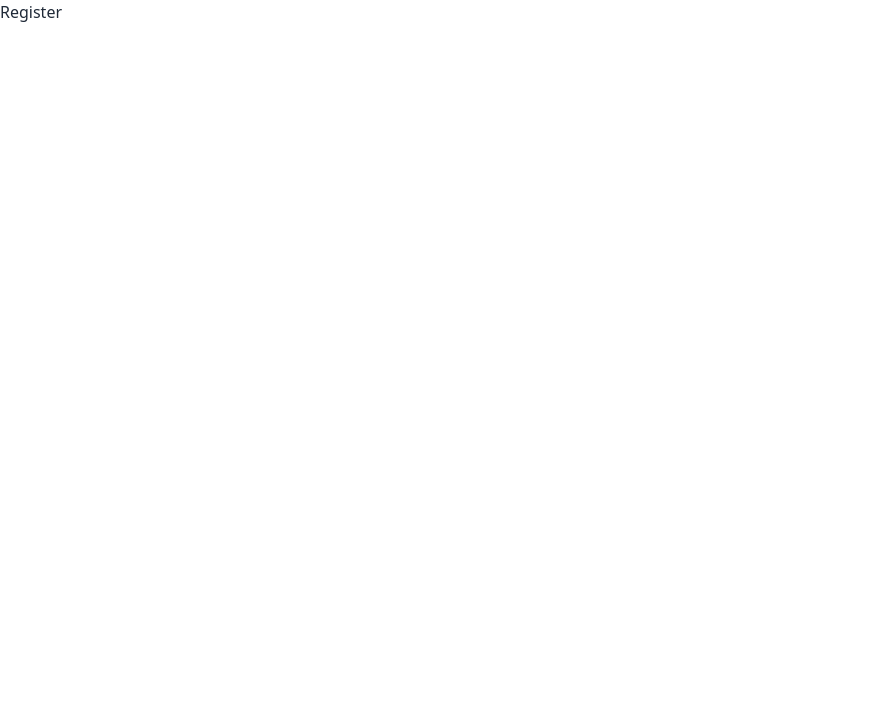
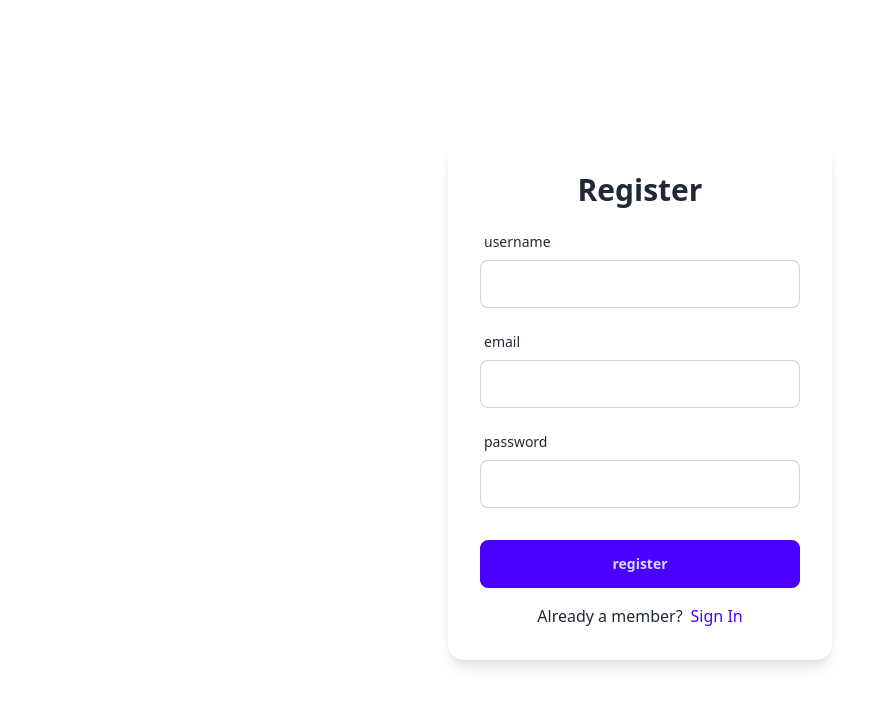
Before and after one commit to roy-sourish/ecommerce-comfyStore-v1, a React (Vite) app: page /register in a window 1280 px wide. Shown: the top 706 px of the page, without its empty margins (0-893 px from the left). Built offline with nearby package versions, Linux system fonts and the light colour scheme.

Commit message:
register page

```diff
--- a/src/pages/Register.jsx
+++ b/src/pages/Register.jsx
@@ -1,7 +1,32 @@
-import React from "react";
+import { Form, Link } from "react-router-dom";
+import { FormInput, SubmitBtn } from "../components/components-index.js";
 
 function Register() {
-  return <div>Register</div>;
+  return (
+    <section className="h-screen grid place-items-center">
+      <Form
+        method="POST"
+        className="card w-96 p-8 bg-base-100 shadow-lg flex flex-col gap-y-4"
+      >
+        <h4 className="text-center text-3xl font-bold">Register</h4>
+        <FormInput type="text" label="username" name="username" />
+        <FormInput type="email" label="email" name="email" />
+        <FormInput type="password" label="password" name="password" />
+        <div className="mt-4">
+          <SubmitBtn text="register" />
+        </div>
+        <p className="text-center">
+          Already a member?
+          <Link
+            to="/login"
+            className="ml-2 link link-hover link-primary capitalize"
+          >
+            Sign in
+          </Link>
+        </p>
+      </Form>
+    </section>
+  );
 }
 
 export default Register;
```
